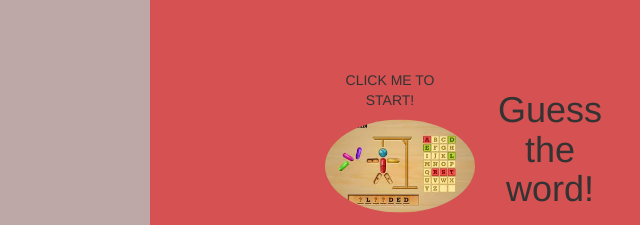
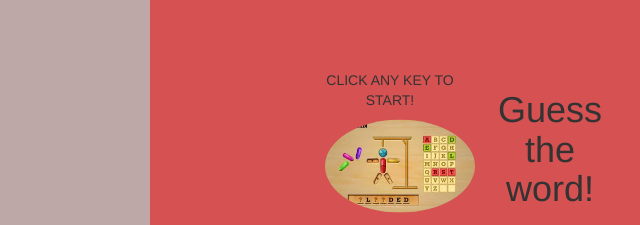
Before and after one commit to GiovanniLeonardo/hangman, a plain HTML site: page index.html in a window 1280 px wide. Shown: the part 213-438 px from the top of the page, 490-1130 px from the left. Drawn offline with nearby package versions, Linux system fonts and the light colour scheme.

Commit message:
final code

```diff
--- a/index.html
+++ b/index.html
@@ -15,6 +15,7 @@
 </head>
 
 <body>
+
 <div class="container" id="top">
 	<div class="split left">
 		<div class="centered">
@@ -30,7 +31,7 @@
 	<div class="split right">
 		<div class="centered">
 			<div class="col-md-6" id="hmpic">
-				<p class="text-">CLICK ME TO START!</p>
+				<p class="text-">CLICK ANY KEY TO START!</p>
 				<img src="assets/images/right image.jpeg">
 			</div>
 			<div class="col-md-6" id="mysteryWord">
```
